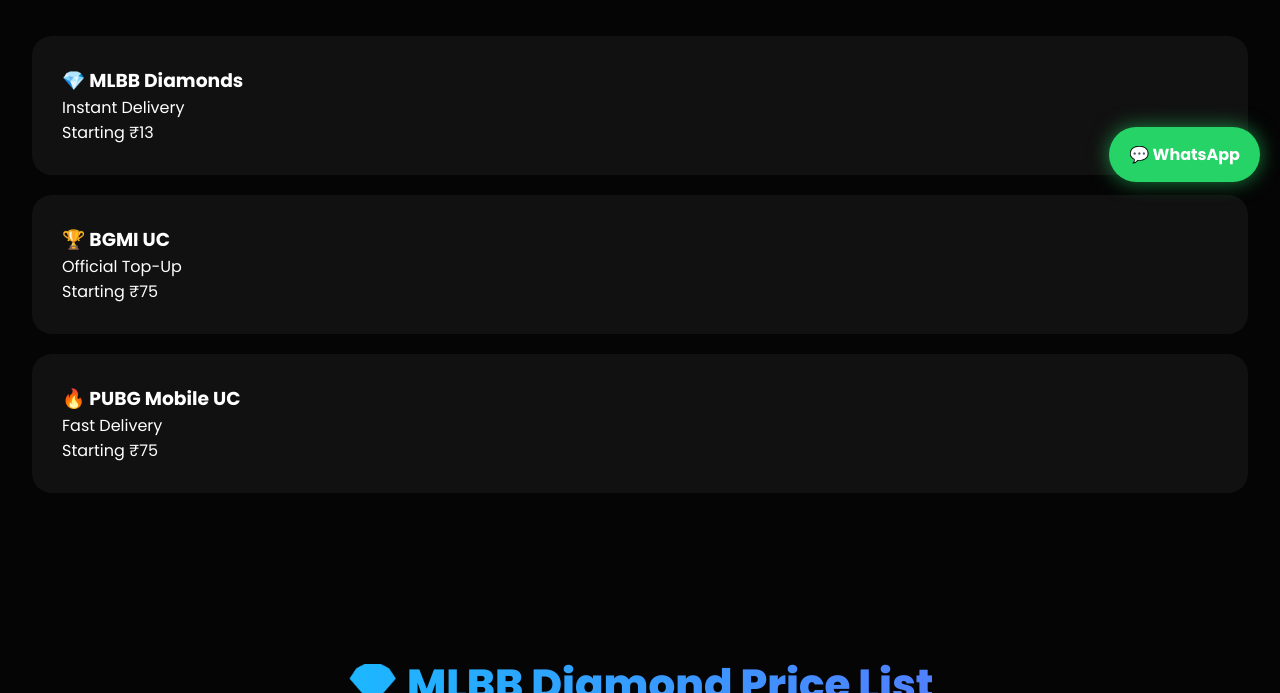
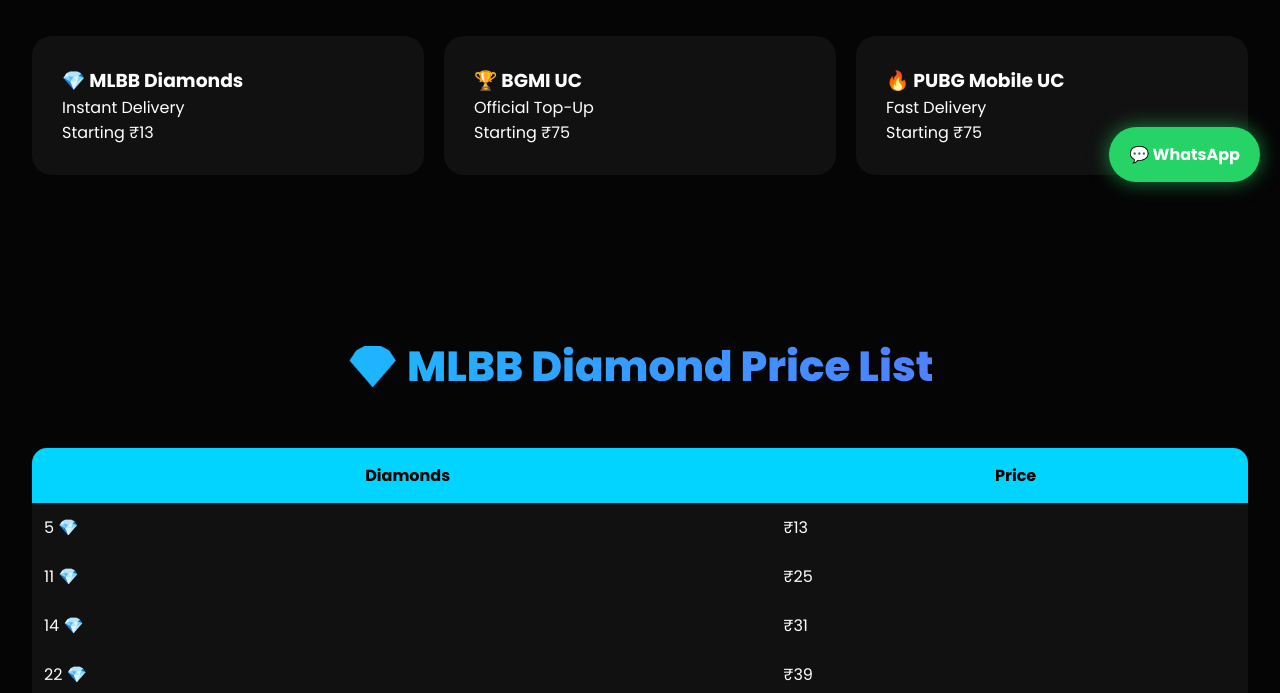
Before and after one commit to pantheosglobal-maker/pantheos-global-store, a plain HTML site: page index.html in a window 1280 px wide. Shown: the part 598-1291 px from the top of the page. Drawn offline with Linux system fonts and the light colour scheme.

Commit message:
Update index.html

```diff
--- a/index.html
+++ b/index.html
@@ -87,7 +87,11 @@
 <section id="games" class="section">
     <h2 class="section-title">🎮 Popular Games</h2>
 
-    <div style="display:grid;gap:20px;">
+    <div style="
+display:grid;
+grid-template-columns:repeat(auto-fit,minmax(280px,1fr));
+gap:20px;
+">
 
         <div style="background:#111;padding:30px;border-radius:20px;">
             <h3>💎 MLBB Diamonds</h3>
```
